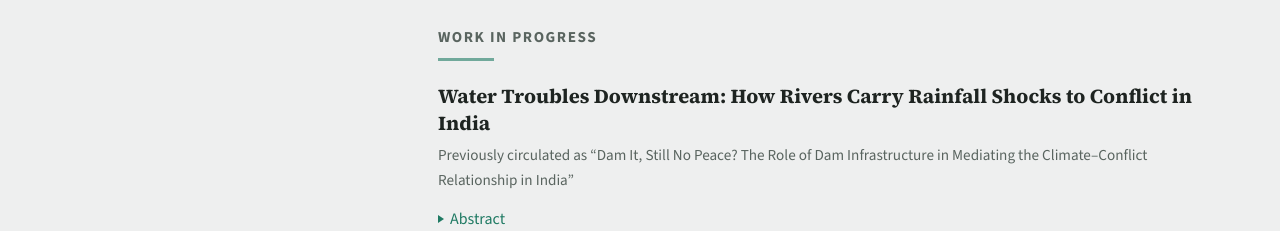
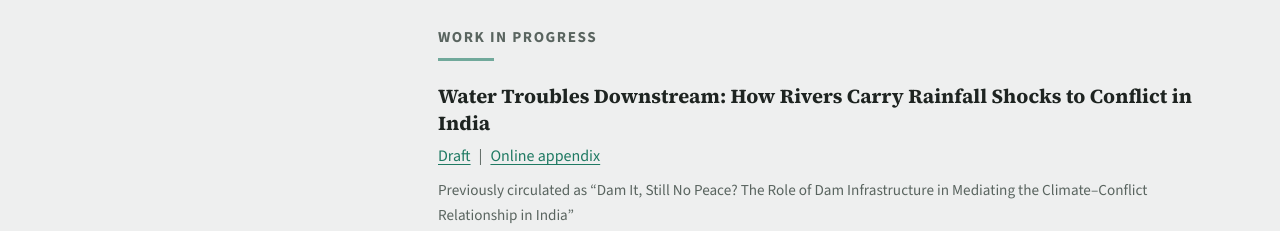
Before and after one commit to mahirokobayashi0202-dev/mahirokobayashi0202-dev.github.io, a plain HTML site: page index.html in a window 1280 px wide. Shown: the part 569-800 px from the top of the page. Drawn offline with nearby package versions, Linux system fonts and the light colour scheme.

Commit message:
Link draft and online appendix under the paper title
Co-Authored-By: Claude Opus 5.5 <noreply@anthropic.com>
Claude-Session: https://claude.ai/code/session_01BgSSqnAty4ina2zxcawkGW

```diff
--- a/index.html
+++ b/index.html
@@ -155,6 +155,12 @@
     line-height: 1.35;
     margin: 0 0 6px;
   }
+  .paper-links {
+    font-size: 1rem;
+    margin: 0 0 8px;
+  }
+  .paper-links a { text-decoration: underline; text-underline-offset: 3px; }
+  .paper-links .sep { color: var(--muted); margin: 0 8px; }
   .paper .note {
     font-size: 0.95rem;
     color: var(--muted);
@@ -239,6 +245,7 @@
       <h3>Work in Progress</h3>
       <div class="paper">
         <h4>Water Troubles Downstream: How Rivers Carry Rainfall Shocks to Conflict in India</h4>
+        <p class="paper-links"><a href="/papers/rivers-conflict/draft.pdf">Draft</a><span class="sep">|</span><a href="/papers/rivers-conflict/online_appendix.pdf">Online appendix</a></p>
         <p class="note">Previously circulated as “Dam It, Still No Peace? The Role of Dam Infrastructure in Mediating the Climate–Conflict Relationship in India”</p>
         <details>
           <summary>Abstract</summary>
```
